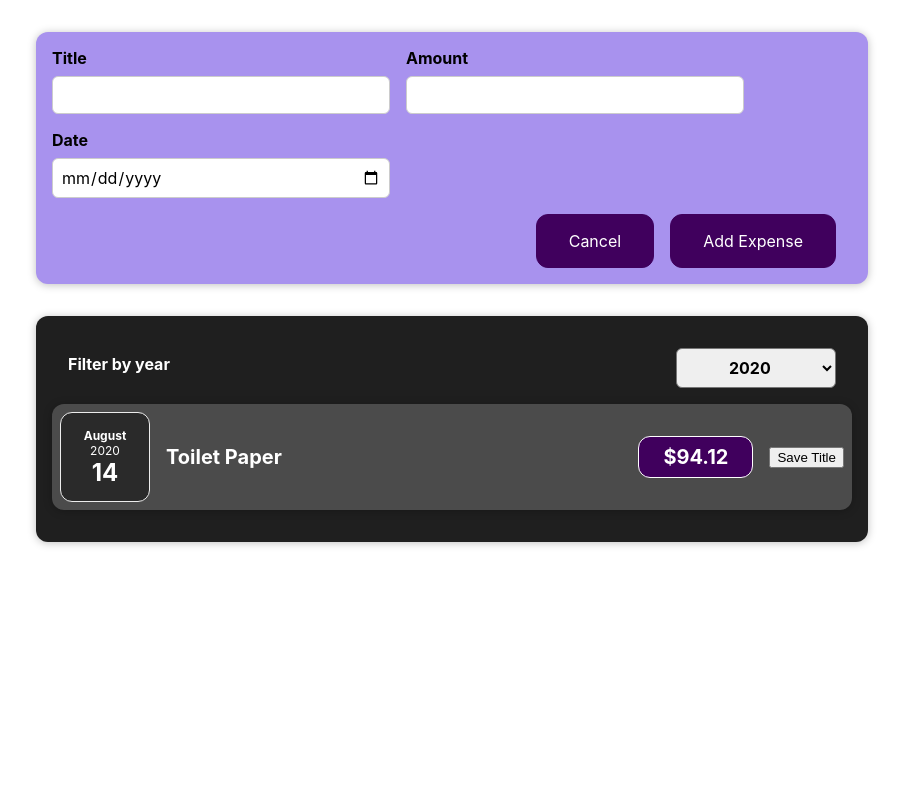
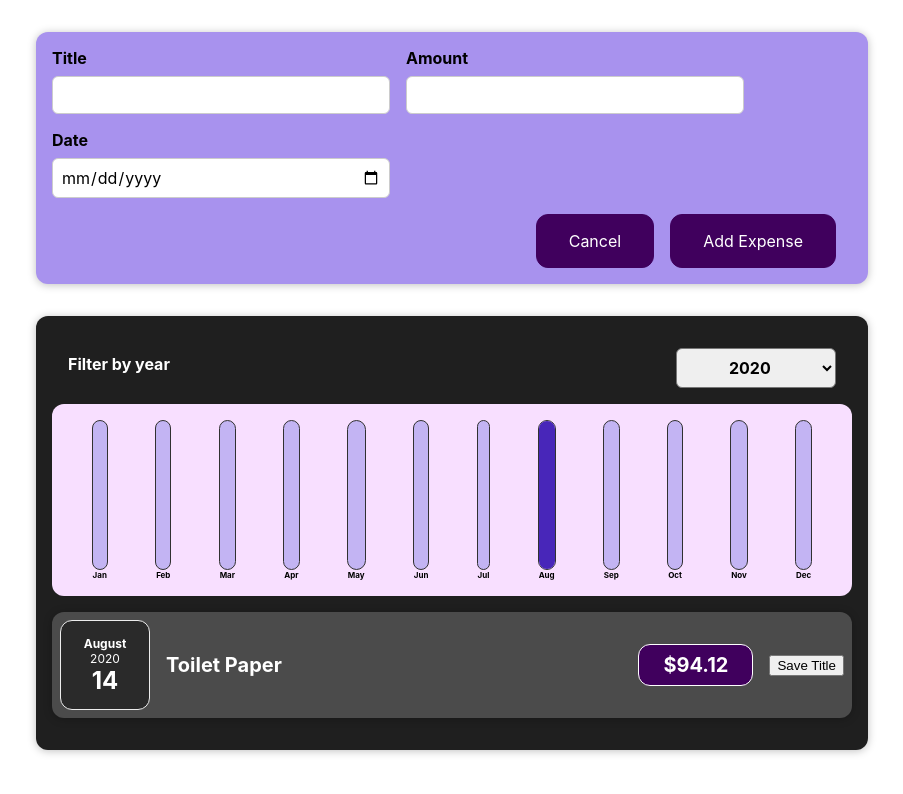
Before and after one commit to DavidGasparyan/react-udemy, a React (Create React App) app: page / in a window 1280 px wide. Shown: the top 794 px of the page, without its empty margins (188-1091 px from the left). Built offline with nearby package versions, Linux system fonts and the light colour scheme.

Commit message:
created chart component

```diff
--- /dev/null
+++ b/src/components/Chart/Chart.css
@@ -0,0 +1,9 @@
+.chart {
+  padding: 1rem;
+  border-radius: 12px;
+  background-color: #f8dfff;
+  text-align: center;
+  display: flex;
+  justify-content: space-around;
+  height: 10rem;
+}
--- /dev/null
+++ b/src/components/Chart/Chart.js
@@ -0,0 +1,20 @@
+import ChartBar from "./ChartBar";
+import './Chart.css';
+
+export default function Chart(props) {
+  const dataPointValues = props.dataPoints.map(dataPoint => dataPoint.value);
+  const totalMaximum = Math.max(...dataPointValues);
+
+  return (
+    <div className='chart'>
+      {props.dataPoints.map((dataPoint, index) => {
+        return <ChartBar
+          key={dataPoint.label}
+          value={dataPoint.value}
+          maxValue={totalMaximum}
+          label={dataPoint.label}
+        />
+      })}
+    </div>
+  )
+}
--- /dev/null
+++ b/src/components/Chart/ChartBar.css
@@ -0,0 +1,30 @@
+.chart-bar {
+  height: 100%;
+  display: flex;
+  flex-direction: column;
+  align-items: center;
+}
+
+.chart-bar__inner {
+  height: 100%;
+  width: 100%;
+  border: 1px solid #313131;
+  border-radius: 12px;
+  background-color: #c3b4f3;
+  overflow: hidden;
+  display: flex;
+  flex-direction: column;
+  justify-content: flex-end;
+}
+
+.chart-bar__fill {
+  background-color: #4826b9;
+  width: 100%;
+  transition: all 0.3s ease-out;
+}
+
+.chart-bar__label {
+  font-weight: bold;
+  font-size: 0.5rem;
+  text-align: center;
+}
--- /dev/null
+++ b/src/components/Chart/ChartBar.js
@@ -0,0 +1,18 @@
+import './ChartBar.css';
+
+export default function ChartBar(props) {
+  let barFillHeight = '0%';
+
+  if (props.maxValue > 0) {
+    barFillHeight = Math.round((props.value / props.maxValue) * 100) + '%';
+  }
+
+  return (
+    <div className='chart-bar'>
+      <div className='chart-bar__inner'>
+        <div className='chart-bar__fill' style={{height: barFillHeight}}></div>
+      </div>
+      <div className='chart-bar__label'>{ props.label }</div>
+    </div>
+  );
+}
--- a/src/components/Expenses/Expenses.js
+++ b/src/components/Expenses/Expenses.js
@@ -3,6 +3,7 @@
 import ExpensesFilter from "./ExpensesFilter";
 import {useState} from "react";
 import ExpensesList from "./ExpensesList";
+import ExpensesChart from "./ExpensesChart";
 
 export default function Expenses(props) {
   const [selectedYear, setSelectedYear] = useState('2020');
@@ -18,6 +19,7 @@
           selectedYear={selectedYear}
           onExepnseYearChange={expenseYearChangeHandler}
         />
+        <ExpensesChart expenses={filteredExpenses} />
         <ExpensesList expenses={filteredExpenses}/>
       </Card>
     </div>
--- /dev/null
+++ b/src/components/Expenses/ExpensesChart.js
@@ -0,0 +1,25 @@
+import Chart from "../Chart/Chart";
+
+export default function ExpensesChart(props) {
+  const chartDataPoints = [
+    { label: 'Jan', value: 0 },
+    { label: 'Feb', value: 0 },
+    { label: 'Mar', value: 0 },
+    { label: 'Apr', value: 0 },
+    { label: 'May', value: 0 },
+    { label: 'Jun', value: 0 },
+    { label: 'Jul', value: 0 },
+    { label: 'Aug', value: 0 },
+    { label: 'Sep', value: 0 },
+    { label: 'Oct', value: 0 },
+    { label: 'Nov', value: 0 },
+    { label: 'Dec', value: 0 },
+  ];
+
+  for (let expense of props.expenses) {
+    const expenseMonth = expense.date.getMonth();
+    chartDataPoints[expenseMonth].value += expense.amount;
+  }
+
+  return <Chart dataPoints={chartDataPoints}/>
+}
--- a/src/components/NewExpense/ExpenseForm.js
+++ b/src/components/NewExpense/ExpenseForm.js
@@ -18,7 +18,7 @@
     event.preventDefault();
     const expenseDate = {
       title,
-      amount,
+      amount: +amount,
       date: new Date(date),
     }
 
```
